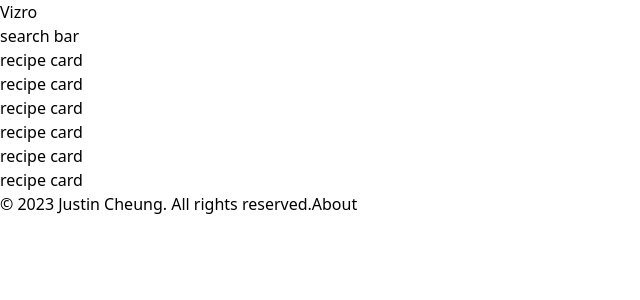
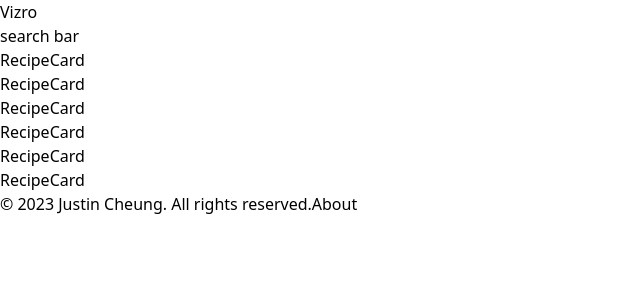
Before and after one commit to Jygsaw/comfortfood-next, a Next.js app: page /search in a window 1280 px wide. Shown: the top 300 px of the page, without its empty margins (0-640 px from the left). Built offline with nearby package versions, Linux system fonts and the light colour scheme.

Commit message:
[CHG] Integrate RecipeCard into search page

```diff
--- a/app/search/page.tsx
+++ b/app/search/page.tsx
@@ -1,25 +1,63 @@
 import React from "react";
+import { type Metadata } from "next";
 import { titleAppend } from "lib/seoUtils";
-import { type Metadata } from "next";
+import { type Recipes } from "types/recipe";
+import RecipeCard from "components/RecipeCard";
 
 export const metadata: Metadata = {
     title: titleAppend("Search"),
 };
 
-const Page = () => (
-    <>
-        <div>search bar</div>
+const recipes1 = [
+    {
+        id: "1",
+        slug: "recipe-1",
+        name: "recipe 1"
+    },
+    {
+        id: "2",
+        slug: "recipe-2",
+        name: "recipe 2"
+    },
+    {
+        id: "3",
+        slug: "recipe-3",
+        name: "recipe 3"
+    },
+];
+const recipes2 = [
+    {
+        id: "4",
+        slug: "recipe-4",
+        name: "recipe 4"
+    },
+    {
+        id: "5",
+        slug: "recipe-5",
+        name: "recipe 5"
+    },
+    {
+        id: "6",
+        slug: "recipe-6",
+        name: "recipe 6"
+    },
+];
+
+const Page = () => {
+    const recipes: Recipes = [...recipes1, ... recipes2];
+
+    return recipes.length ? (
         <div>
-            <div>recipe card</div>
-            <div>recipe card</div>
-            <div>recipe card</div>
+            <div>search bar</div>
+            <div>
+                {recipes.map(recipe => (
+                    <RecipeCard key={recipe.id} id={recipe.id} slug={recipe.slug} />
+                ))}
+            </div>
         </div>
-        <div>
-            <div>recipe card</div>
-            <div>recipe card</div>
-            <div>recipe card</div>
-        </div>
-    </>
-);
+    ) : (
+        <div>No recipes found.</div>
+    );
+};
 
 export default Page;
```
